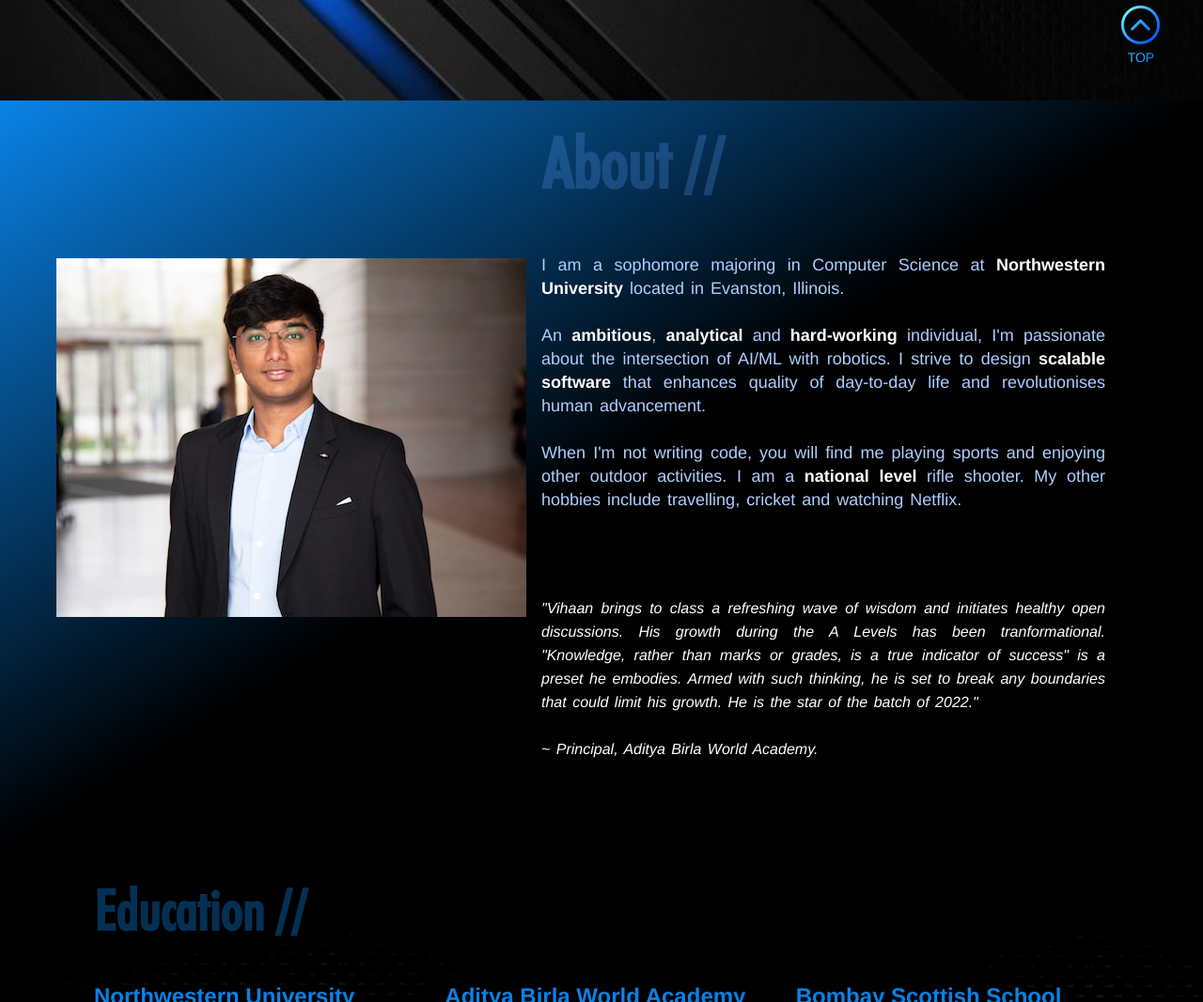
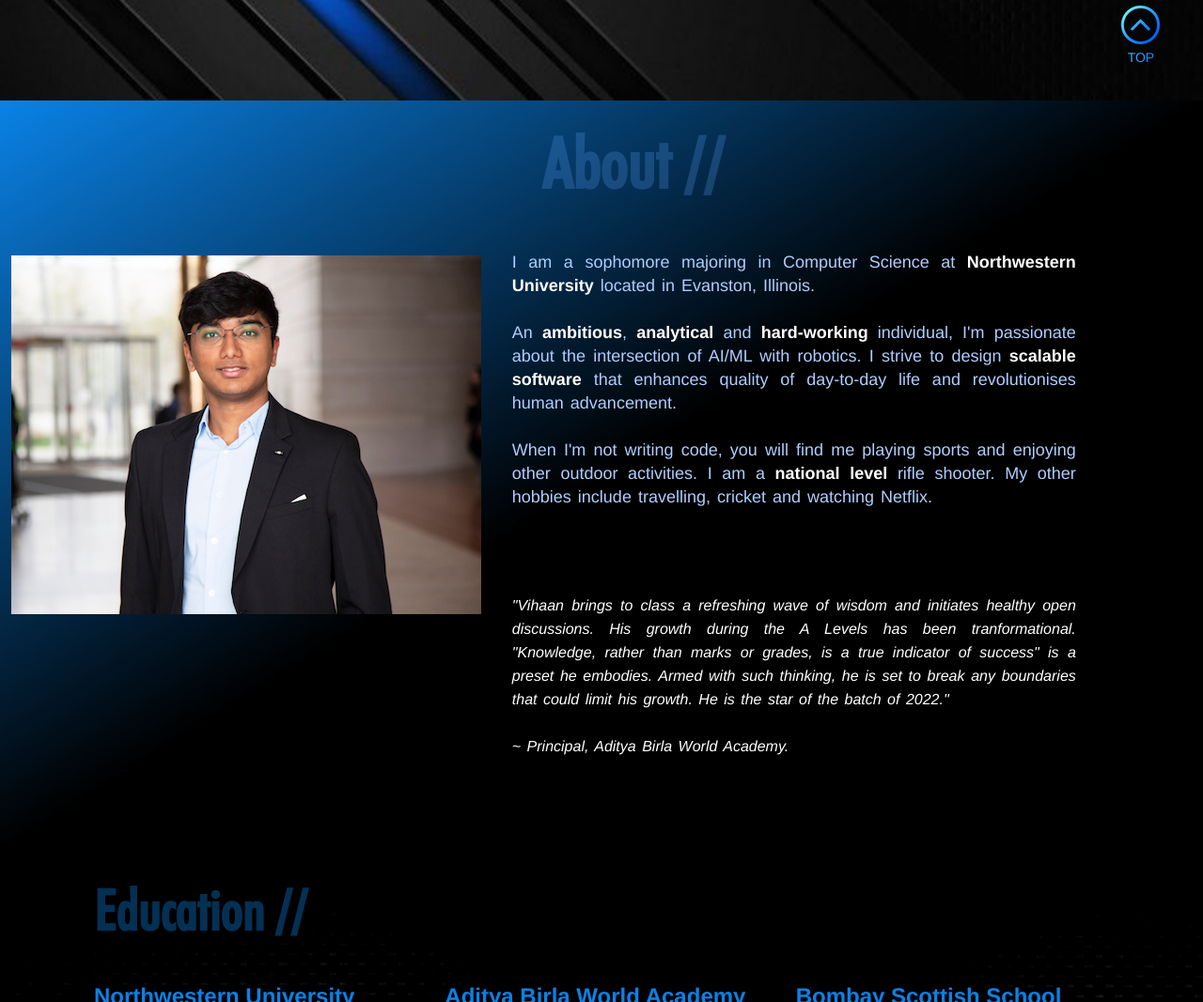
Before and after one commit to VihaanShah26/website, a plain HTML site: page index.html in a window 1280 px wide. Shown: the part 693-1760 px from the top of the page at 94% size. Drawn offline with Linux system fonts and the light colour scheme.

Commit message:
Update styles.css

```diff
--- a/styles.css
+++ b/styles.css
@@ -110,9 +110,10 @@ html {
     /* color: rgba(255, 255, 255, 0.195); */
 }
 .about-container {
-    display: flex;
+    display: grid;
+    grid-template-columns: 1fr 1fr;
     position: absolute;
-    top: 30%;
+    top: 20%;
     align-items: center;
     justify-content: space-between;
     text-align: center;
@@ -121,9 +122,10 @@ html {
 .about-content {
     width: auto;
     max-width: 600px;
-    position: absolute;
-    /* top: 18vh; */
-    left: 45%;
+    position: relative;
+    top: 50%;
+    left: 32%;
+    transform: translate(-50%, -50%);
     font-family: helvetica;
     color: rgb(175, 206, 255);
     font-size: 18px;
@@ -150,8 +152,9 @@ html {
 .image-container img{
     position: relative;
     top: -9vh;
-    left: 12%;
-    padding-right: 5%;
+    left: 30%;
+    transform: translate(-50%, 0%);
+    /* padding-right: 5%; */
 }
 
 
```
